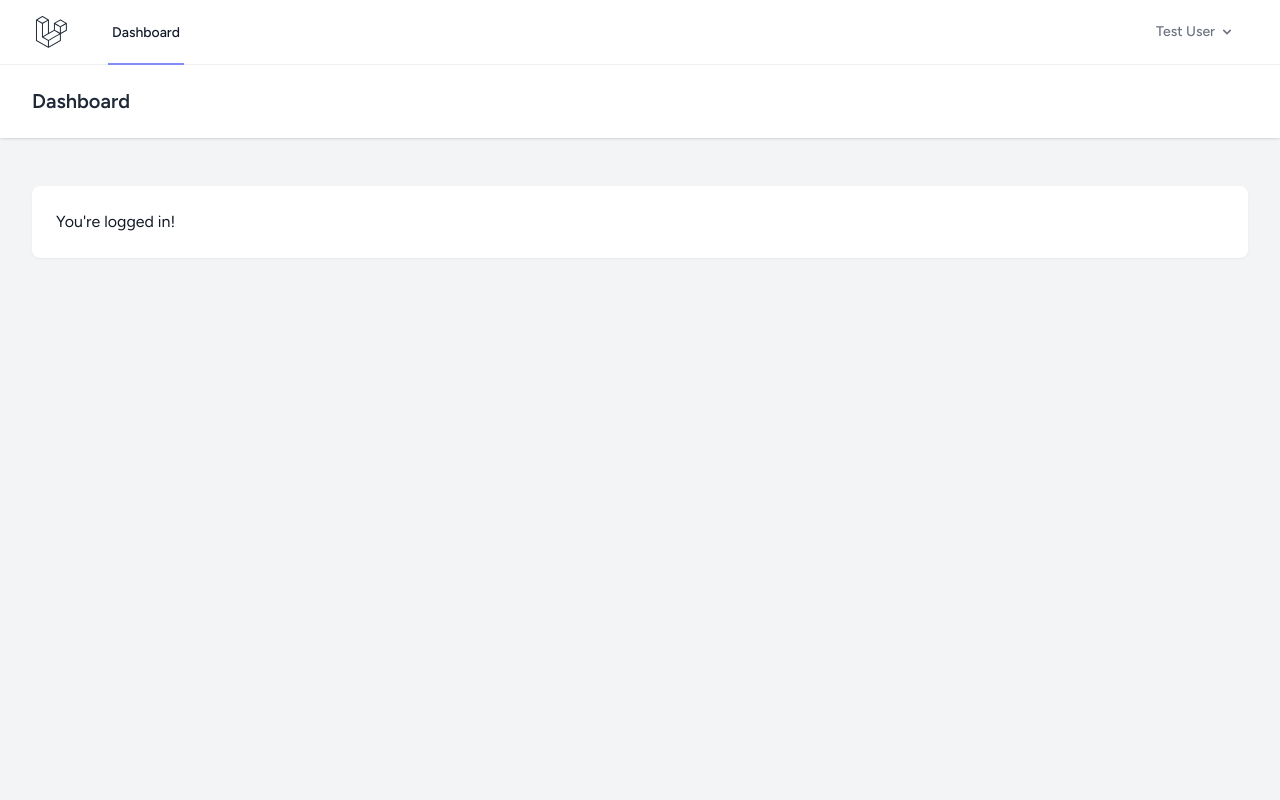
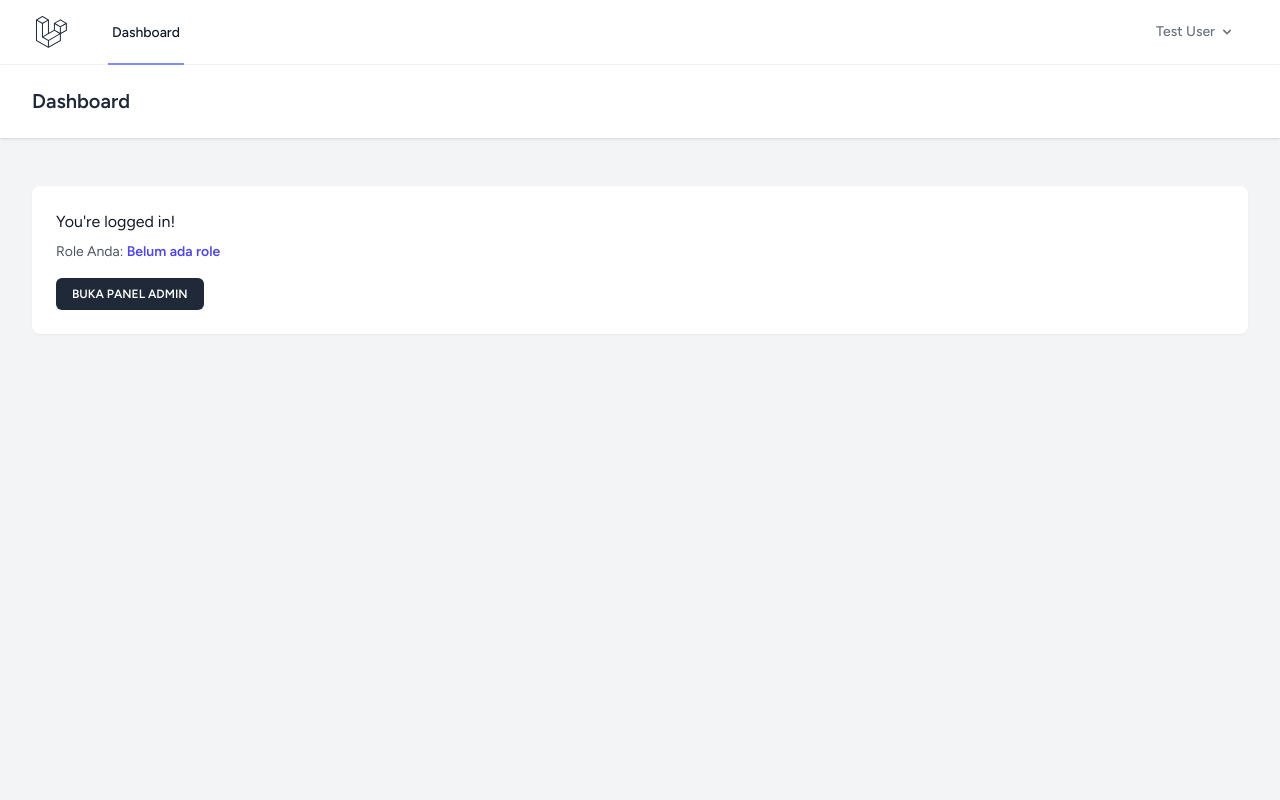
Before and after one commit to AhmaddAssegaff/ormawa-os, a Laravel app: page /dashboard in a window 1280 px wide. Run offline with Laravel 12, Linux system fonts and the light colour scheme; a user stored in the database is signed in; data comes from the database, SQL or seed files in the repository; style sheets or scripts are compiled from the project's sources; some libraries are stand-ins or nearby versions.

Commit message:
feat: add spatie/laravel-permission for manage RBAC

```diff
--- a/app/Http/Controllers/Auth/RegisteredUserController.php
+++ b/app/Http/Controllers/Auth/RegisteredUserController.php
@@ -42,6 +42,8 @@ class RegisteredUserController extends Controller
             'password' => Hash::make($request->password),
         ]);
 
+        $user->assignRole('user');
+
         event(new Registered($user));
 
         Auth::login($user);
--- a/app/Models/User.php
+++ b/app/Models/User.php
@@ -9,13 +9,14 @@ use Illuminate\Database\Eloquent\Attributes\Hidden;
 use Illuminate\Database\Eloquent\Factories\HasFactory;
 use Illuminate\Foundation\Auth\User as Authenticatable;
 use Illuminate\Notifications\Notifiable;
+use Spatie\Permission\Traits\HasRoles;
 
 #[Fillable(['name', 'email', 'password'])]
 #[Hidden(['password', 'remember_token'])]
 class User extends Authenticatable
 {
     /** @use HasFactory<UserFactory> */
-    use HasFactory, Notifiable;
+    use HasFactory, Notifiable, HasRoles;
 
     /**
      * Get the attributes that should be cast.
--- a/bootstrap/app.php
+++ b/bootstrap/app.php
@@ -4,6 +4,9 @@ use Illuminate\Foundation\Application;
 use Illuminate\Foundation\Configuration\Exceptions;
 use Illuminate\Foundation\Configuration\Middleware;
 use Illuminate\Http\Request;
+use Spatie\Permission\Middleware\PermissionMiddleware;
+use Spatie\Permission\Middleware\RoleMiddleware;
+use Spatie\Permission\Middleware\RoleOrPermissionMiddleware;
 
 return Application::configure(basePath: dirname(__DIR__))
     ->withRouting(
@@ -12,7 +15,11 @@ return Application::configure(basePath: dirname(__DIR__))
         health: '/up',
     )
     ->withMiddleware(function (Middleware $middleware): void {
-        //
+        $middleware->alias([
+            'role' => RoleMiddleware::class,
+            'permission' => PermissionMiddleware::class,
+            'role_or_permission' => RoleOrPermissionMiddleware::class,
+        ]);
     })
     ->withExceptions(function (Exceptions $exceptions): void {
         $exceptions->shouldRenderJsonWhen(
--- a/composer.json
+++ b/composer.json
@@ -8,7 +8,8 @@
     "require": {
         "php": "^8.3",
         "laravel/framework": "^13.17",
-        "laravel/tinker": "^3.0"
+        "laravel/tinker": "^3.0",
+        "spatie/laravel-permission": "^8.5"
     },
     "require-dev": {
         "fakerphp/faker": "^1.23",
--- /dev/null
+++ b/config/permission.php
@@ -0,0 +1,219 @@
+<?php
+
+use Spatie\Permission\DefaultTeamResolver;
+use Spatie\Permission\Models\Permission;
+use Spatie\Permission\Models\Role;
+
+return [
+
+    'models' => [
+
+        /*
+         * When using the "HasPermissions" trait from this package, we need to know which
+         * Eloquent model should be used to retrieve your permissions. Of course, it
+         * is often just the "Permission" model but you may use whatever you like.
+         *
+         * The model you want to use as a Permission model needs to implement the
+         * `Spatie\Permission\Contracts\Permission` contract.
+         */
+
+        'permission' => Permission::class,
+
+        /*
+         * When using the "HasRoles" trait from this package, we need to know which
+         * Eloquent model should be used to retrieve your roles. Of course, it
+         * is often just the "Role" model but you may use whatever you like.
+         *
+         * The model you want to use as a Role model needs to implement the
+         * `Spatie\Permission\Contracts\Role` contract.
+         */
+
+        'role' => Role::class,
+
+        /*
+         * When using the "Teams" feature from this package, we need to know which
+         * Eloquent model should be used to retrieve your teams. Of course, it
+         * is often just the "Team" model but you may use whatever you like.
+         */
+        'team' => null,
+
+        /*
+         * When using the "HasModels" trait and passing raw IDs to syncModels,
+         * attachModels, or detachModels, this model class will be used to
+         * resolve those IDs. If null, defaults to the guard's model.
+         */
+        'default_model' => null,
+    ],
+
+    'table_names' => [
+
+        /*
+         * When using the "HasRoles" trait from this package, we need to know which
+         * table should be used to retrieve your roles. We have chosen a basic
+         * default value but you may easily change it to any table you like.
+         */
+
+        'roles' => 'roles',
+
+        /*
+         * When using the "HasPermissions" trait from this package, we need to know which
+         * table should be used to retrieve your permissions. We have chosen a basic
+         * default value but you may easily change it to any table you like.
+         */
+
+        'permissions' => 'permissions',
+
+        /*
+         * When using the "HasPermissions" trait from this package, we need to know which
+         * table should be used to retrieve your models permissions. We have chosen a
+         * basic default value but you may easily change it to any table you like.
+         */
+
+        'model_has_permissions' => 'model_has_permissions',
+
+        /*
+         * When using the "HasRoles" trait from this package, we need to know which
+         * table should be used to retrieve your models roles. We have chosen a
+         * basic default value but you may easily change it to any table you like.
+         */
+
+        'model_has_roles' => 'model_has_roles',
+
+        /*
+         * When using the "HasRoles" trait from this package, we need to know which
+         * table should be used to retrieve your roles permissions. We have chosen a
+         * basic default value but you may easily change it to any table you like.
+         */
+
+        'role_has_permissions' => 'role_has_permissions',
+    ],
+
+    'column_names' => [
+        /*
+         * Change this if you want to name the related pivots other than defaults
+         */
+        'role_pivot_key' => null, // default 'role_id',
+        'permission_pivot_key' => null, // default 'permission_id',
+
+        /*
+         * Change this if you want to name the related model primary key other than
+         * `model_id`.
+         *
+         * For example, this would be nice if your primary keys are all UUIDs. In
+         * that case, name this `model_uuid`.
+         */
+
+        'model_morph_key' => 'model_id',
+
+        /*
+         * Change this if you want to use the teams feature and your related model's
+         * foreign key is other than `team_id`.
+         */
+
+        'team_foreign_key' => 'team_id',
+    ],
+
+    /*
+     * When set to true, the method for checking permissions will be registered on the gate.
+     * Set this to false if you want to implement custom logic for checking permissions.
+     */
+
+    'register_permission_check_method' => true,
+
+    /*
+     * When set to true, Laravel\Octane\Events\OperationTerminated event listener will be registered
+     * this will refresh permissions on every TickTerminated, TaskTerminated and RequestTerminated
+     * NOTE: This should not be needed in most cases, but an Octane/Vapor combination benefited from it.
+     */
+    'register_octane_reset_listener' => false,
+
+    /*
+     * Events will fire when a role or permission is assigned/unassigned:
+     * \Spatie\Permission\Events\RoleAttachedEvent
+     * \Spatie\Permission\Events\RoleDetachedEvent
+     * \Spatie\Permission\Events\PermissionAttachedEvent
+     * \Spatie\Permission\Events\PermissionDetachedEvent
+     *
+     * To enable, set to true, and then create listeners to watch these events.
+     */
+    'events_enabled' => false,
+
+    /*
+     * Teams Feature.
+     * When set to true the package implements teams using the 'team_foreign_key'.
+     * If you want the migrations to register the 'team_foreign_key', you must
+     * set this to true before doing the migration.
+     * If you already did the migration then you must make a new migration to also
+     * add 'team_foreign_key' to 'roles', 'model_has_roles', and 'model_has_permissions'
+     * (view the latest version of this package's migration file)
+     */
+
+    'teams' => false,
+
+    /*
+     * The class to use to resolve the permissions team id
+     */
+    'team_resolver' => DefaultTeamResolver::class,
+
+    /*
+     * Passport Client Credentials Grant
+     * When set to true the package will use Passports Client to check permissions
+     */
+
+    'use_passport_client_credentials' => false,
+
+    /*
+     * When set to true, the required permission names are added to exception messages.
+     * This could be considered an information leak in some contexts, so the default
+     * setting is false here for optimum safety.
+     */
+
+    'display_permission_in_exception' => false,
+
+    /*
+     * When set to true, the required role names are added to exception messages.
+     * This could be considered an information leak in some contexts, so the default
+     * setting is false here for optimum safety.
+     */
+
+    'display_role_in_exception' => false,
+
+    /*
+     * By default wildcard permission lookups are disabled.
+     * See documentation to understand supported syntax.
+     */
+
+    'enable_wildcard_permission' => false,
+
+    /*
+     * The class to use for interpreting wildcard permissions.
+     * If you need to modify delimiters, override the class and specify its name here.
+     */
+    // 'wildcard_permission' => Spatie\Permission\WildcardPermission::class,
+
+    /* Cache-specific settings */
+
+    'cache' => [
+
+        /*
+         * By default all permissions are cached for 24 hours to speed up performance.
+         * When permissions or roles are updated the cache is flushed automatically.
+         */
+
+        'expiration_time' => DateInterval::createFromDateString('24 hours'),
+
+        /*
+         * The cache key used to store all permissions.
+         */
+
+        'key' => 'spatie.permission.cache',
+
+        /*
+         * You may optionally indicate a specific cache driver to use for permission and
+         * role caching using any of the `store` drivers listed in the cache.php config
+         * file. Using 'default' here means to use the `default` set in cache.php.
+         */
+
+        'store' => 'default',
+    ],
+];
--- a/resources/views/dashboard.blade.php
+++ b/resources/views/dashboard.blade.php
@@ -8,8 +8,23 @@
     <div class="py-12">
         <div class="max-w-7xl mx-auto sm:px-6 lg:px-8">
             <div class="bg-white overflow-hidden shadow-sm sm:rounded-lg">
-                <div class="p-6 text-gray-900">
-                    {{ __("You're logged in!") }}
+                <div class="p-6 text-gray-900 space-y-2">
+                    <p>{{ __("You're logged in!") }}</p>
+
+                    <p class="text-sm text-gray-600">
+                        Role Anda:
+                        <span class="font-semibold text-indigo-600">
+                            {{ auth()->user()->getRoleNames()->join(', ') ?: 'Belum ada role' }}
+                        </span>
+                    </p>
+
+                    @role('admin')
+                        <div class="pt-2">
+                            <a href="/admin" class="inline-flex items-center px-4 py-2 bg-gray-800 text-white text-xs font-semibold uppercase rounded-md">
+                                Buka Panel Admin
+                            </a>
+                        </div>
+                    @endrole
                 </div>
             </div>
         </div>
--- a/routes/web.php
+++ b/routes/web.php
@@ -17,4 +17,12 @@ Route::middleware('auth')->group(function () {
     Route::delete('/profile', [ProfileController::class, 'destroy'])->name('profile.destroy');
 });
 
+Route::middleware(['auth', 'role:admin'])->group(function () {
+    Route::get('/admin', fn () => 'Area khusus admin');
+});
+
+Route::middleware(['auth', 'permission:manage users'])->post('/admin/users', function () {
+    // Proses kelola user
+});
+
 require __DIR__.'/auth.php';
```
Also changed, not shown: database/seeders/RolePermissionSeeder.php (added, +30 -0 lines), database/migrations/2026_11_22_084518_create_permission_tables.php (added), 2 other files.
